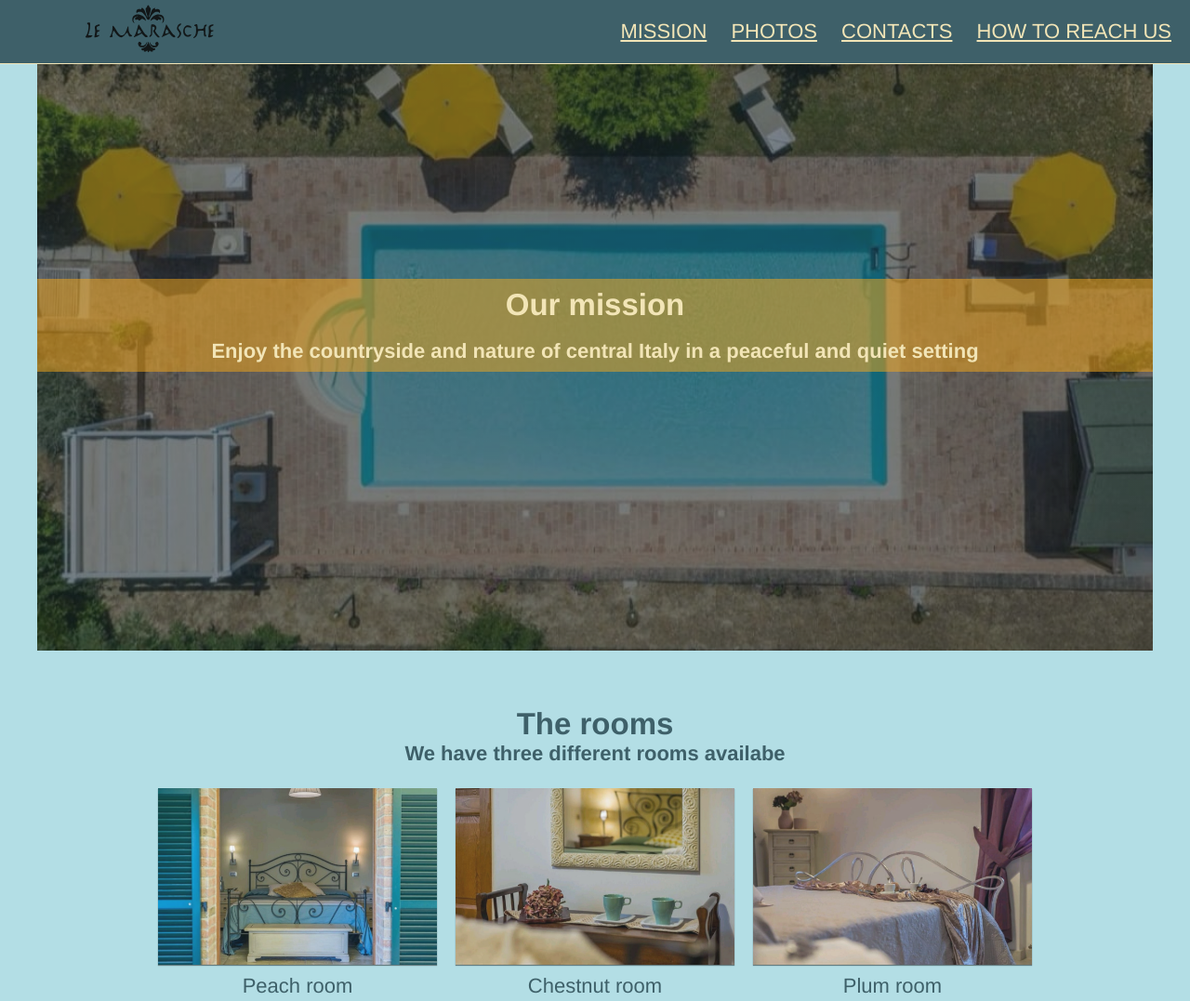
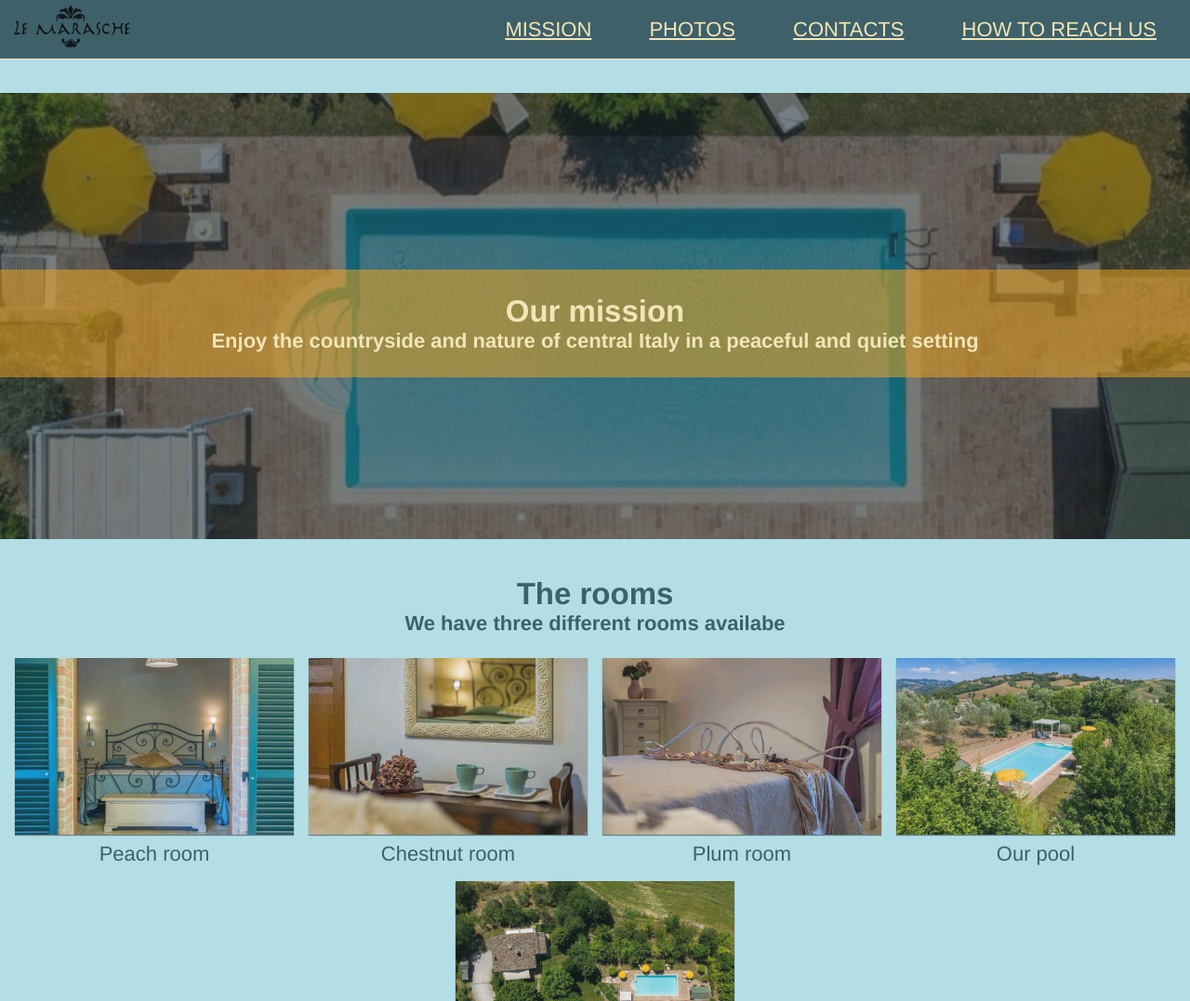
Before and after one commit to barbadoromarco/barbadoromarco.github.io, a plain HTML site: page index.html in a window 1280 px wide. Shown: the top 1077 px of the page at 93% size. Drawn offline with Linux system fonts and the light colour scheme.

Commit message:
Update styles.css

```diff
--- a/css/styles.css
+++ b/css/styles.css
@@ -6,43 +6,52 @@
 
 body {
     background-color: #b3dee5;
+    color: #fae6b1;
+    opacity: 0.9;
     font-family: Helvetica, sans-serif;
     font-size: 22px;
     text-align: center;
-    color: #fae6b1;
-    opacity: 0.9;;
 }
 
-/*Navigation Bar*/
+main {
+    position: relative;
+    margin-top: 100px;
+}
+
+/*Navigation Bar*/ /*Add dark mode button.*/
 header {
     background-color: #31525b;
+    border-bottom: 1px solid #fae6b1;
+    width: 100%;
+    height: 4rem;
     position: fixed;
-    width: 100%;
-    height: 69px;
+    top: 0;
+    z-index: 2;
     display: flex;
     align-items: center;
-    border-bottom: 1px solid #fae6b1;
     justify-content: space-between;
-}
+} /*For screens narrower than 910px, the navbar breaks down, but we don't want it to get thicker. How to make a responsive navbar?*/
 
 .logo {
-    height: 70px;
-    margin-left: 10px;
+    height: 100%;
+    width: auto;
+    margin-left: 0.5rem;
     box-shadow: none;
 }
 
 header > a {
-    height: 70px;
+    height: 100%;
 }
 
 nav > ul {
-    margin-right: 10px;
+    margin-right: 0.5rem;
     list-style-type: none;
 }
 
 nav > ul > li {
     display: inline;
-    margin: 0 10px;
+    margin: 0 0.5rem;
+    padding: 0.75rem 1.25rem;
     text-transform: uppercase;
 }
 
@@ -52,30 +61,30 @@ a {
 
 /*Hero Banner*/
 .hero {
+    height: 30rem;
+    padding-top: 1rem;
+    margin: 0 auto; /*This centers the banner.*/
     background-image: linear-gradient(rgba(0, 0, 0, 0.5), rgba(0, 0, 0, 0.5)), url('../img/marasche-hero.jpeg');
     background-position: center;
     background-repeat: no-repeat;
     background-size: cover;
-    height: 700px;
-    max-width: 1200px;
-    margin: 0 auto; /*Center the banner*/
     display: flex;
     align-items: center;
-}
+} /*The hero doesn't look good on smartphone screens. I'll have to use an optimized image and write a media query that targets larger screens.*/
 
-.hero-text {
+.hero-text { /*For narrower screens, the text overflows! (fixed)*/
     background-color: hsla(38, 100%, 50%, 0.5);
     width: 100%;
-    height: 100px;
+    height: auto; /*Now, the height of the div changes with it's content.*/
+    padding: 2%; /*The content needs also some responsive padding now!*/
     display: flex;
     flex-direction: column;
     justify-content: space-around;
 }
 
-/*Photo Gallery - Will make it responsive later*/
-
+/*Photo Gallery*/
 #rooms {
-    margin-top: 60px;
+    margin-top: 2.5rem;
 }
 
 .rooms {
@@ -84,9 +93,9 @@ a {
 
 .container {
     color: #31525b;
-    width: 1000px;
-    height: 500px;
-    margin: 0 auto;
+    width: 100%;
+    height: auto;
+    margin: 1rem auto;
     display: flex;
     justify-content: center;
     align-content: center;
@@ -94,15 +103,15 @@ a {
 }
 
 .content {
-    min-width: 300px;
-    height: 216px;
-    margin: 10px;
+    width: 300px;
+    height: auto;
+    margin: 0.5rem;
     display: flex;
 }
 
 figure {
     width: 300px;
-    height: 250px;
+    height: auto;
     display: flex;
     flex-direction: column;
 }
@@ -114,18 +123,19 @@ img {
 }
 
 figcaption {
-    margin-top: 10px;
+    margin-top: 0.5rem;
 }
 
-/*Flexbox 2*/
+/*Flexbox Container 2*/
 .services {
     background-image: linear-gradient(rgba(0, 0, 0, 0.5), rgba(0, 0, 0, 0.5)), url('../img/tree.jpeg');
     background-position: center;
     background-repeat: no-repeat;
     background-size: cover;
-    height: 600px;
-    max-width: 1200px;
-    margin: 20px auto;
+    height: auto;
+    width: 95%; /*This keeps a nice margin around the container, but the flex items overflow to the sides (fixed).*/
+    margin: 1rem auto;
+    padding: 2rem;
     display: flex;
     flex-direction: column;
     justify-content: center;
@@ -134,6 +144,8 @@ figcaption {
 
 .serv-div {
     display: flex;
+    flex-wrap: wrap; /*This prevents lateral overflow.*/
+    justify-content: center; /*The flex items justify and stay nicely centered when resizing.*/
 }
 
 .service {
@@ -141,7 +153,7 @@ figcaption {
     color:rgba(250, 230, 177, 1);
     height: 300px;
     width: 300px;
-    margin: 15px;
+    margin: 1rem;
     display: flex;
     flex-direction: column;
     justify-content: space-around;
@@ -150,7 +162,8 @@ figcaption {
 /*Flexbox 3*/
 .contacts {
     color: #31525b;
-    height: 200px;
+    height: auto;
+    padding: 2rem 0;
     display: flex;
     flex-direction: column;
     justify-content: space-around;
@@ -163,6 +176,6 @@ figcaption {
 
 .footer {
     color: #31525b;
-    margin: 20px 20px;
+    margin: 1rem;
     text-align: left;
 }
```
